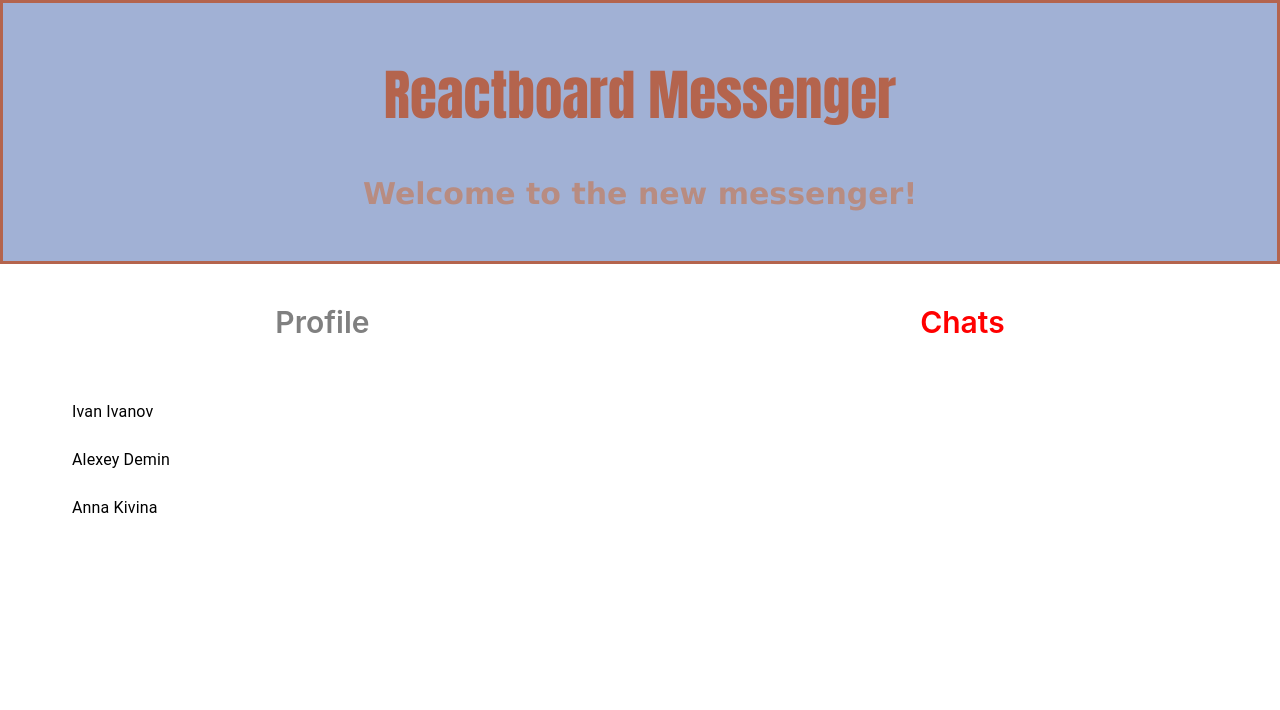
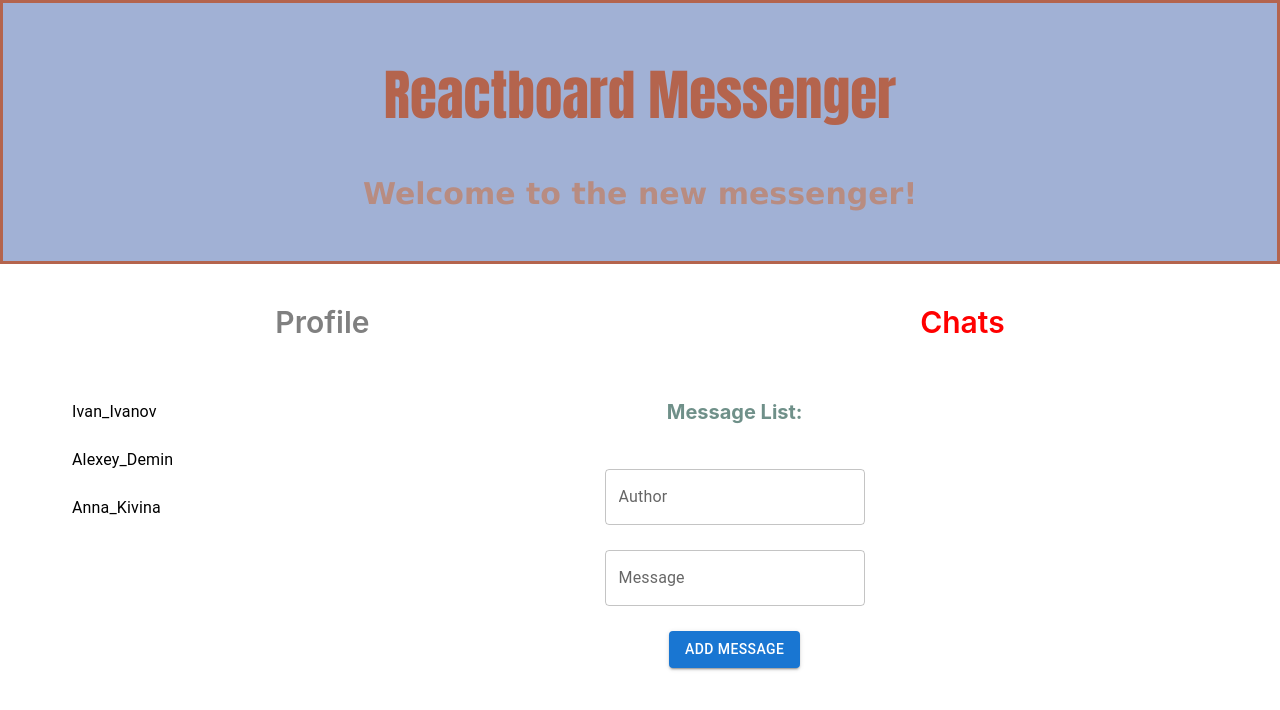
Before and after one commit to ovdemina/GB_ReactJS, a React (Create React App) app: page /chats in a window 1280 px wide. Shown: the top 710 px of the page. Built offline with nearby package versions, Linux system fonts and the light colour scheme.

Commit message:
роутинг с чатом

```diff
--- a/src/components/chatBoard.jsx
+++ b/src/components/chatBoard.jsx
@@ -2,7 +2,7 @@ import React, { useEffect, useState, useRef } from "react";
 import "./app.css";
 import { TextField } from "@mui/material";
 import { Button } from "@mui/material";
-import { Chats } from "../pages/chats.jsx";
+
 
 export function ChatBoard() {
   console.log("update");
@@ -44,9 +44,6 @@ export function ChatBoard() {
   }, [messages]);
 
   return (
-
-      <div className="board">
-        <Chats />
         <div className="messages">
           <h2 className="messageList">Message List: </h2>
           {messages.map((message) => (
@@ -80,6 +77,5 @@ export function ChatBoard() {
             </Button>
           </form>
         </div>
-      </div>
   );
 }
--- a/src/pages/chats.jsx
+++ b/src/pages/chats.jsx
@@ -3,28 +3,36 @@ import List from "@mui/material/List";
 import ListItem from "@mui/material/ListItem";
 import ListItemButton from "@mui/material/ListItemButton";
 import ListItemText from "@mui/material/ListItemText";
+import { ChatBoard } from "../components/chatBoard";
+import "../components/app.css";
+
 
 export function Chats() {
   return (
+    <div className='board'>
+      <div>
     <List
-      sx={{ width: "100%", maxWidth: 360, bgcolor: "background.paper" }}
+      sx={{ width: "100%", maxWidth: 500, bgcolor: "background.paper" }}
       aria-label="contacts"
     >
       <ListItem disablePadding>
         <ListItemButton>
-          <ListItemText inset primary="Ivan Ivanov" />
+          <ListItemText inset primary="Ivan_Ivanov" />
         </ListItemButton>
       </ListItem>
       <ListItem disablePadding>
         <ListItemButton>
-          <ListItemText inset primary="Alexey Demin" />
+          <ListItemText inset primary="Alexey_Demin" />
         </ListItemButton>
       </ListItem>
       <ListItem disablePadding>
         <ListItemButton>
-          <ListItemText inset primary="Anna Kivina" />
+          <ListItemText inset primary="Anna_Kivina" />
         </ListItemButton>
       </ListItem>
     </List>
+    </div>
+    <ChatBoard />
+    </div>
   );
 }
```
